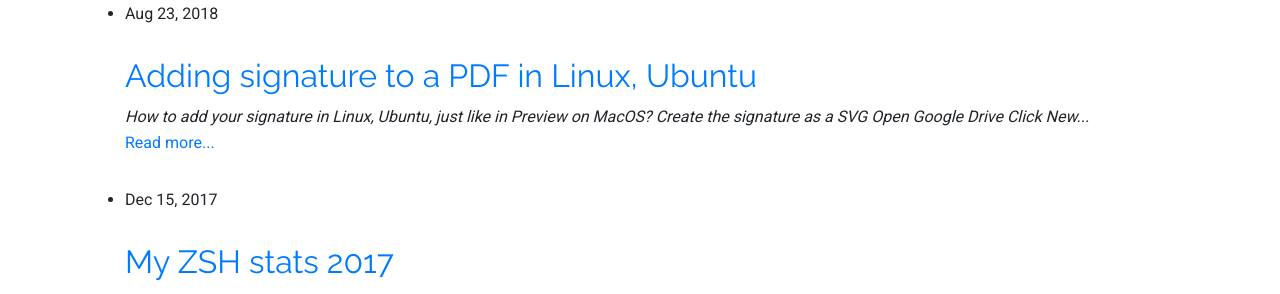
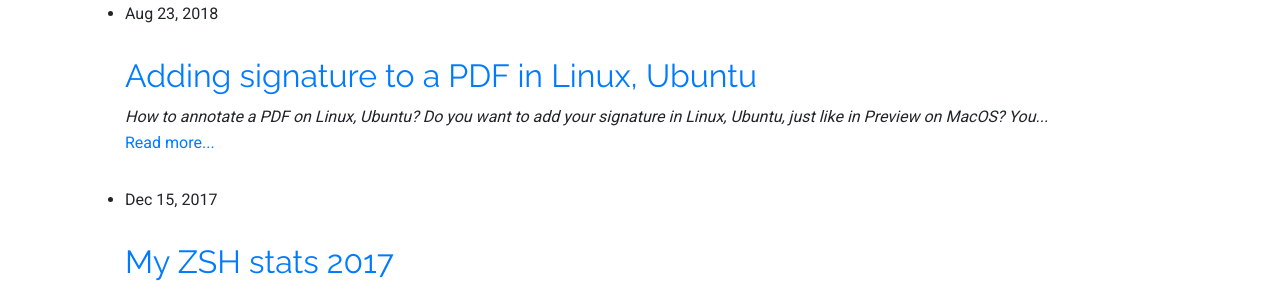
Before and after one commit to viktorsmari/viktorsmari.github.io, a Jekyll site: the page built from posts.html, in a window 1280 px wide and 900 px high, scrolled down 828 px. Shown: the part 153-447 px from the top of the window. Built offline with Jekyll 4.4.1, drawn with Linux system fonts in a browser that asks for light colours; comment, search, counter and statistics services are not loaded.

Commit message:
Add text on PDF post

```diff
--- a/_posts/2018-08-23-annotate-pdf-linux.md
+++ b/_posts/2018-08-23-annotate-pdf-linux.md
@@ -7,8 +7,11 @@
 layout: post
 ---
 
-How to add your **signature** in Linux, Ubuntu, just like in Preview on MacOS?
+How to annotate a PDF on Linux, Ubuntu?
 
+Do you want to add your **signature** in Linux, Ubuntu, just like in Preview on MacOS?
+
+You can do so easily with the Xournal tool, and Google Drawings.
 
 ### Create the signature as a SVG
 
```
